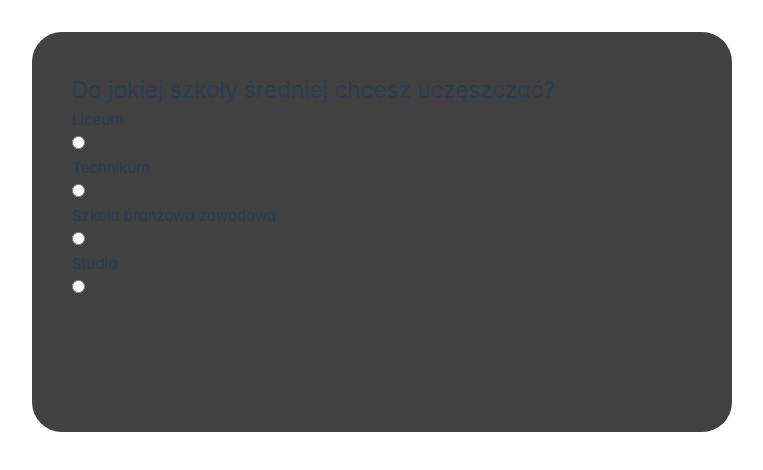
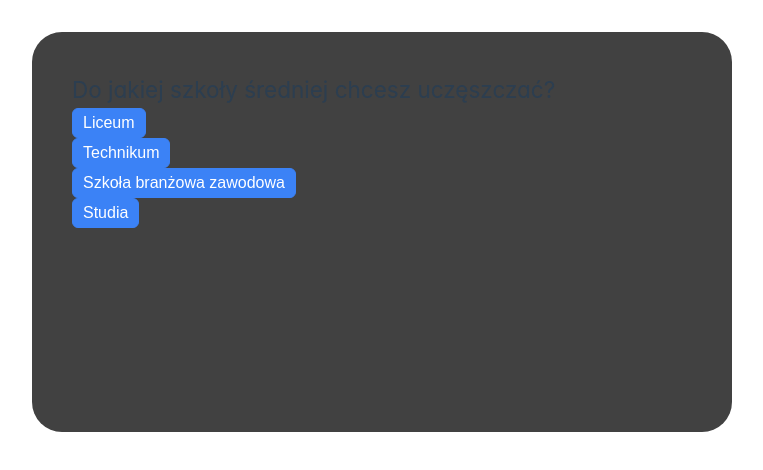
Before and after one commit to KotreQ/HackYeah-2023, a Vue app in the folder client/: page / in a window 1280 px wide. Shown: the top 470 px of the page, without its empty margins (0-763 px from the left). Built offline with nearby package versions, Linux system fonts and the light colour scheme; a web font is replaced by a local one.

Commit message:
Changed button appearance

```diff
--- a/client/src/components/questions/SingleMultipleChoiceButton.vue
+++ b/client/src/components/questions/SingleMultipleChoiceButton.vue
@@ -1,7 +1,14 @@
 <template>
-    <p>{{ props.label }}</p>
-    <input type="radio" name="asdasdasdasd" value="{{ props.label }}" @click="click" />
+    <Button
+        @click="click"
+    >{{ props.label }}</Button>
 </template>
+
+<style>
+.p-button {
+    padding: 5px 10px;
+}
+</style>
 
 <script setup lang="ts">
 import { Query } from '../query';
```
